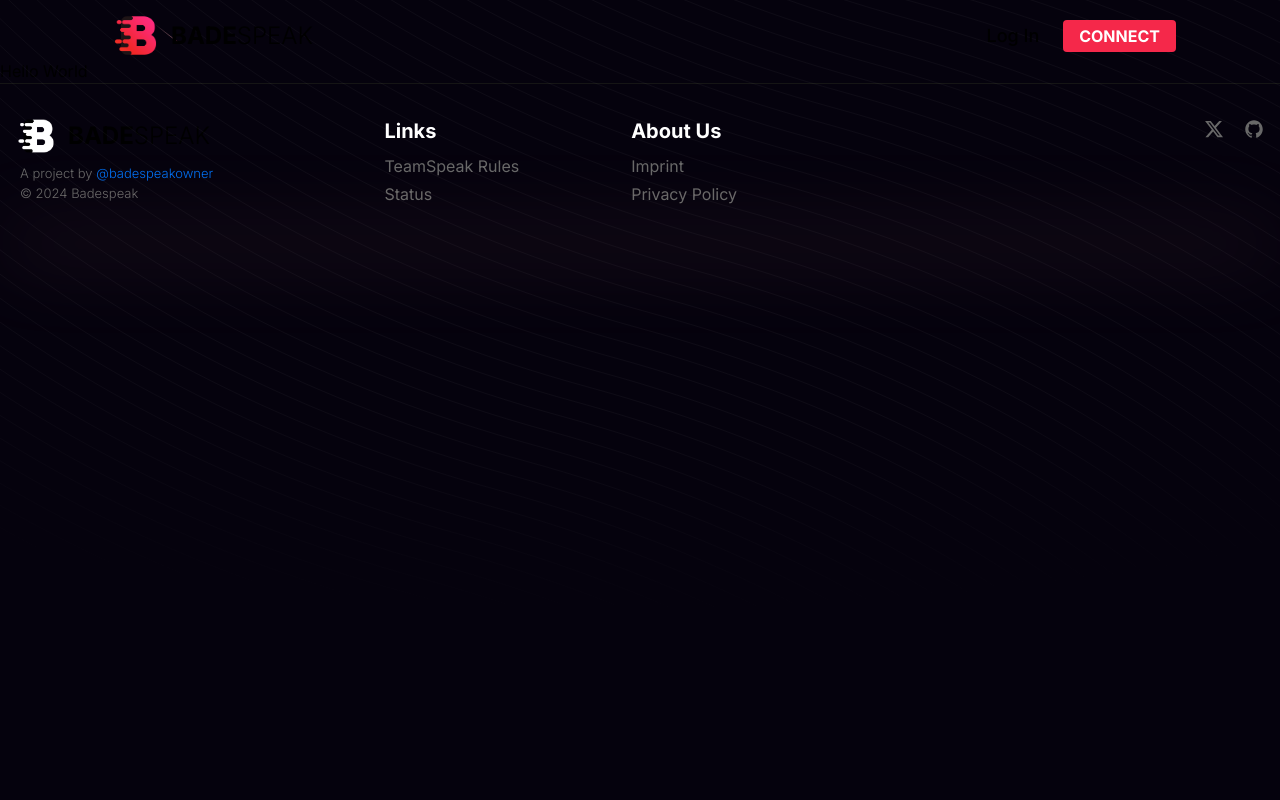
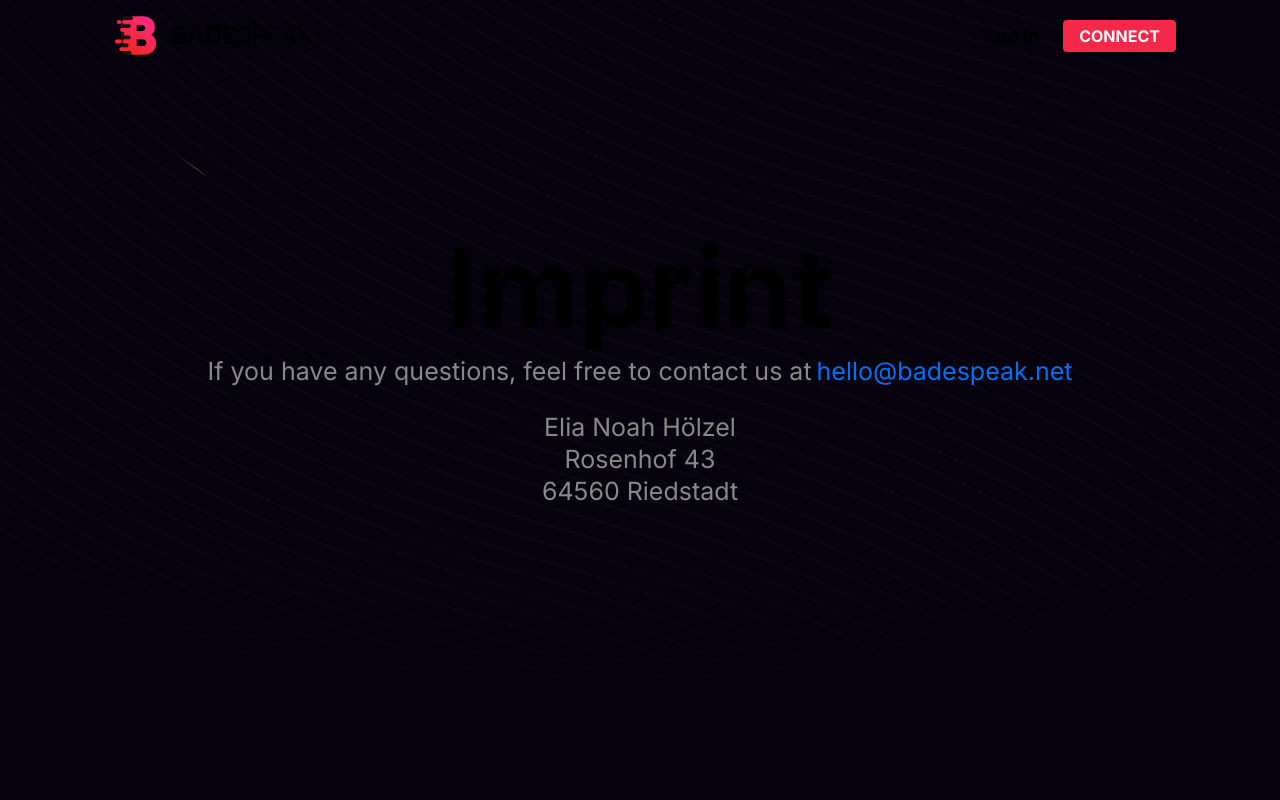
Before and after one commit to Badetuch/website_v3, a Next.js app: page /imprint in a window 1280 px wide. Shown: the top 800 px of the page. Built offline with nearby package versions, Linux system fonts and the light colour scheme.

Commit message:
added imprint, shooting stars now background

```diff
--- a/app/globals.css
+++ b/app/globals.css
@@ -72,3 +72,15 @@ body {
 .contactIcon:hover {
   fill: #fff;
 }
+
+/* Ensure background animation is in the background and not blocking content */
+/* globals.css */
+.background-beams {
+  position: absolute; /* Ensure it is positioned correctly */
+  top: 0;
+  left: 0;
+  width: 100%;
+  height: 100%;
+  z-index: -1; /* Puts it behind everything else */
+  pointer-events: none; /* Prevents it from blocking interactions */
+}
--- a/app/imprint/page.tsx
+++ b/app/imprint/page.tsx
@@ -1,14 +1,28 @@
-import Footer from '@/components/Footer'
-import Header from '@/components/Header'
-import { BackgroundBeams } from '@/components/ui/background-beams'
-import React from 'react'
+import React from 'react';
 
-const page = () => {
+const Imprint = () => {
   return (
-    <div>
-      Hello World
+    <div className="flex flex-col min-h-screen">
+      <main className="flex-grow py-[260px] pt-[110px] px-4 mx-auto max-w-fit content-center text-center">
+        <div className="mb-4 leading-none md:text-5xl lg:text-6xl">
+          <span className="text-[110px] font-bold">Imprint</span>
+          <div className="text-[25px] py-3 tracking-normal leading-8 font-normal max-w-4xl text-second-text">
+            If you have any questions, feel free to contact us at
+            <a
+              href="mailto:hello@badespeak.net"
+              className="text-[#0070F3]"
+              style={{ marginLeft: '5px' }}
+            >
+              hello@badespeak.net
+            </a>
+          </div>
+          <div className="text-[25px] py-3 tracking-normal leading-8 font-normal max-w-4xl text-second-text">
+            Elia Noah Hölzel<br />Rosenhof 43<br />64560 Riedstadt
+          </div>
+        </div>
+      </main>
     </div>
-  )
-}
+  );
+};
 
-export default page
+export default Imprint;
--- a/app/layout.tsx
+++ b/app/layout.tsx
@@ -38,10 +38,10 @@ export default function RootLayout({
       </head>
       <SpeedInsights />
       <body className={inter.className}>
-        <div>
-          <BackgroundBeams />
-             <Header />
+        <div className="relative">
+          <Header />
           {children}
+          <BackgroundBeams /> {/* Background stays in the background */}
           <Footer />
         </div>
       </body>
--- a/components/ui/background-beams.tsx
+++ b/components/ui/background-beams.tsx
@@ -53,6 +53,17 @@ export const BackgroundBeams = React.memo(
     return (
 
       <div
+      style={{
+        position: 'absolute',
+        top: 0,
+        left: 0,
+        width: '100%',
+        height: '100%',
+        zIndex: -1, /* Ensure it is in the background */
+        pointerEvents: 'none', /* Prevent interference with clicks */
+      }}
+
+
         className={cn(
           "absolute  h-full w-full inset-0  [mask-size:40px] [mask-repeat:no-repeat] flex items-center justify-center",
           className
--- a/package.json
+++ b/package.json
@@ -13,12 +13,12 @@
     "@vercel/speed-insights": "^1.0.12",
     "clsx": "^2.1.1",
     "framer-motion": "^11.3.2",
-    "next": "14.2.4",
+    "next": "^14.2.22",
     "react": "^18",
     "react-dom": "^18",
     "react-icons": "^5.2.1",
     "react-scrollbars-custom": "^4.1.1",
-    "sweetalert2": "^11.12.2",
+    "sweetalert2": "^11.6.13",
     "sweetalert2-react-content": "^5.0.7",
     "tailwind-merge": "^2.4.0",
     "ts3-nodejs-library": "^3.5.1"
```
Also changed, not shown: 1 other file (tests, documents, lock files or other folders).
